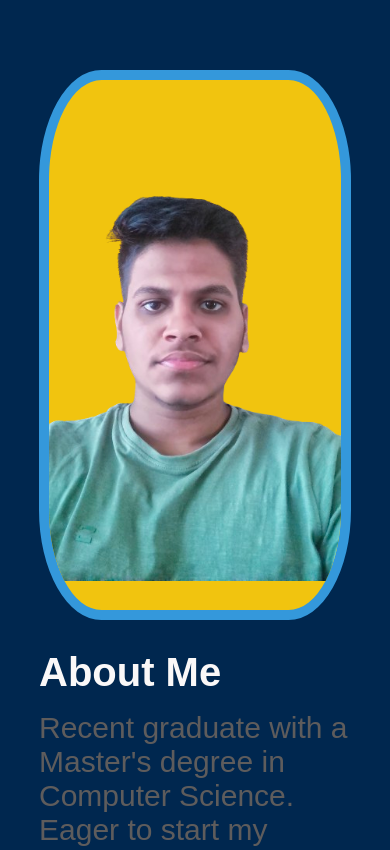
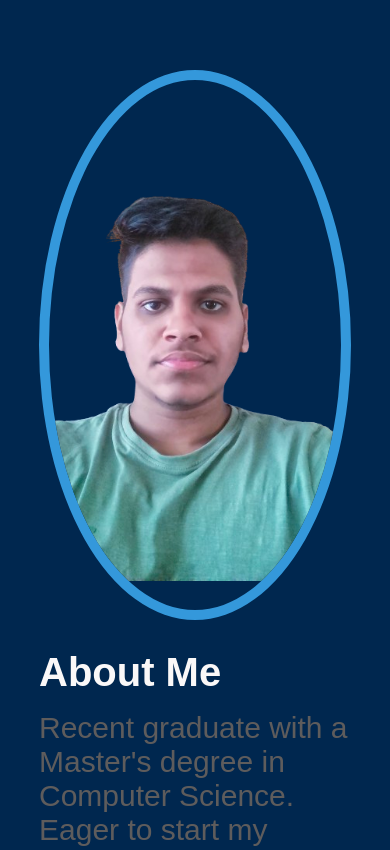
Before and after one commit to Swarup-Dash/Swarup-Dash.github.io, a plain HTML site: page index.html in a window 390 px wide. Shown: the part 844-1694 px from the top of the page. Drawn offline with Linux system fonts and the light colour scheme.

Commit message:
Some Modification

```diff
--- a/style.css
+++ b/style.css
@@ -537,6 +537,9 @@ nav .fa-solid{
     }
     .about-col-1{
         margin-bottom: 30px;
+        background-color: #00274f;
+        border-radius: 50%;
+        overflow: hidden;
     }
     .about-col-2{
         font-size: 14px;
```
